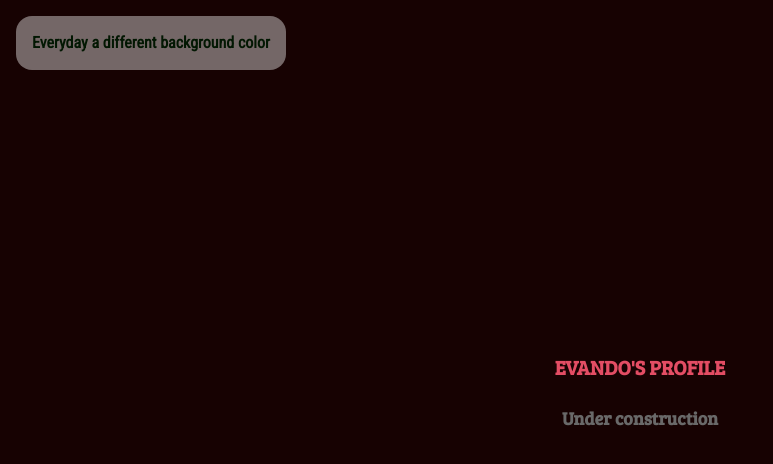
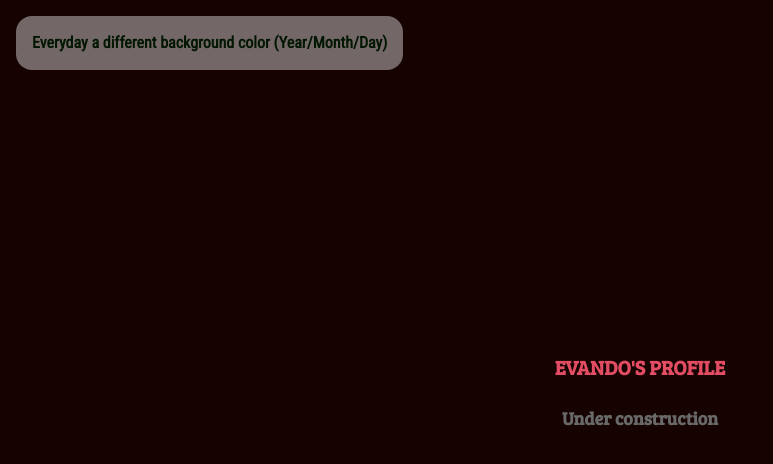
Before and after one commit to e-developer-profile/e-developer-profile.github.io, a plain HTML site: page index.html in a window 1280 px wide. Shown: the whole page, without its empty margins (0-773 px from the left). Drawn offline with Linux system fonts and the light colour scheme.

Commit message:
feat: change color order

```diff
--- a/index.html
+++ b/index.html
@@ -16,7 +16,7 @@
     <h1>EVANDO'S PROFILE</h1>
     <h2>Under construction</h2>
     <div class="everyday">
-      <h4 id="everyday-color">Everyday a different background color</h4>
+      <h4 id="everyday-color">Everyday a different background color (Year/Month/Day)</h4>
     </div>
   </div>
 </body>
--- a/profile.js
+++ b/profile.js
@@ -3,7 +3,7 @@ const changeElementsColors = ()=>{
     const day = new Date().getDay()
     const month = new Date().getMonth() + 1
     const year = Number(new Date().getFullYear().toString().slice(1))
-    const bodyTodayColor = `rgb(${year},${day},${month})`
+    const bodyTodayColor = `rgb(${year},${month},${day})`
     body.style.backgroundColor = bodyTodayColor
 
     const everydayElement = document.getElementById('everyday-color')
```
